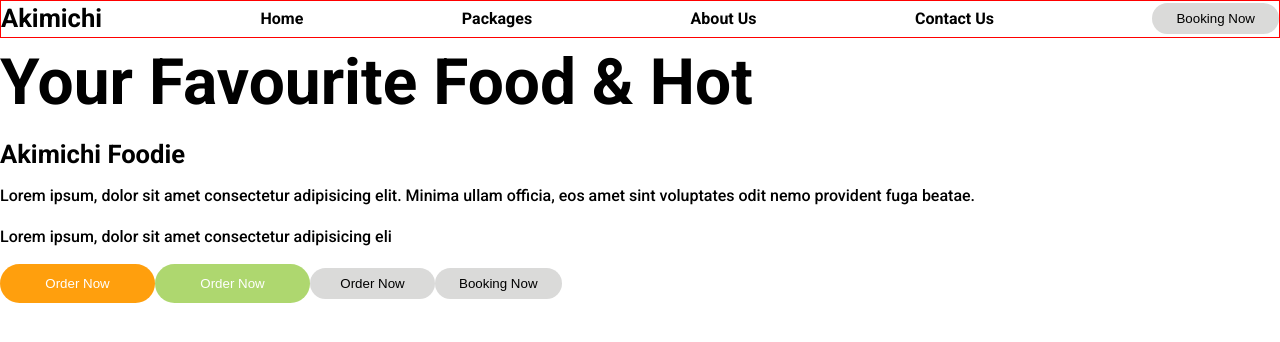
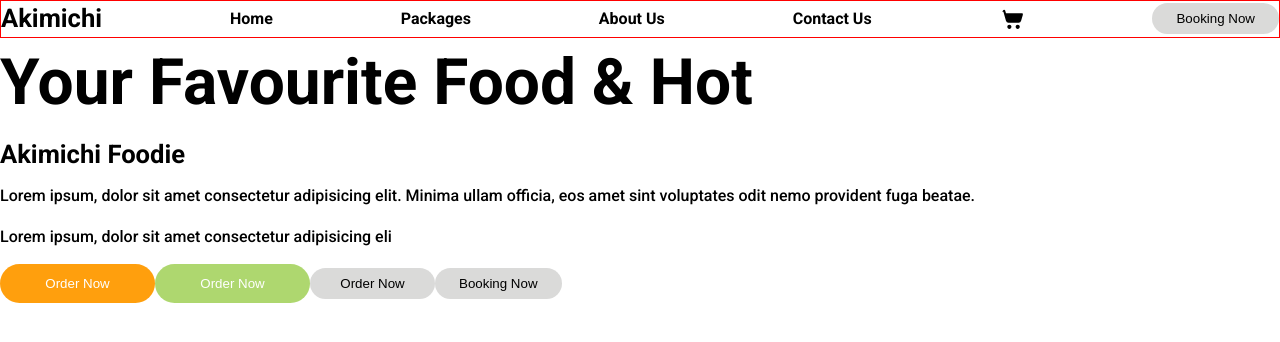
Before and after one commit to kellycsantos/akimichi-foodie, a React (Vite) app: page / in a window 1280 px wide. Shown: the top 342 px of the page. Built offline with nearby package versions, Linux system fonts and the light colour scheme.

Commit message:
Variante 'cart' adicionado aos estilos do botão, o mesmo já foi importando no header

```diff
--- a/src/components/Button/Button.css
+++ b/src/components/Button/Button.css
@@ -32,3 +32,15 @@ button.disabled{
     opacity: .6;
     box-shadow: none;
 }
+button.cart{
+    width: min-content;
+    padding: 0;
+    background: url('../../assets/icons/shopping-cart.svg') no-repeat;
+    width: 25px;
+    height: 25px;
+    box-shadow: none;
+}
+
+button.cart:hover{
+    background: url('../../assets/icons/shopping-cart-active.svg') no-repeat;
+}
--- a/src/components/Button/Button.tsx
+++ b/src/components/Button/Button.tsx
@@ -5,6 +5,6 @@ type TProps ={
 import './Button.css'
 export default function Button({variant, value} : TProps){
     return(
-        <button className={variant}>{value ? value : 'Click'}</button>
+        <button className={variant}>{value}</button>
     )
 }
--- a/src/components/Header/Header.tsx
+++ b/src/components/Header/Header.tsx
@@ -1,6 +1,7 @@
 import { NavLink } from "react-router-dom"
 import './Header.css'
 import Button from "../Button/Button";
+
 
 interface INav {
     links: ILinks[]
@@ -21,6 +22,7 @@ export default function Header({ links }: INav) {
                         <NavLink key={index} to={link.link}>{link.value}</NavLink>
                     )
                 }
+                <Button variant="cart"/>
                 <Button variant="booking" value="booking now"/>
             </nav>
         </header>
```
Also changed, not shown: src/assets/icons/shopping-cart-active.svg (added), src/assets/icons/shopping-cart.svg (added).
